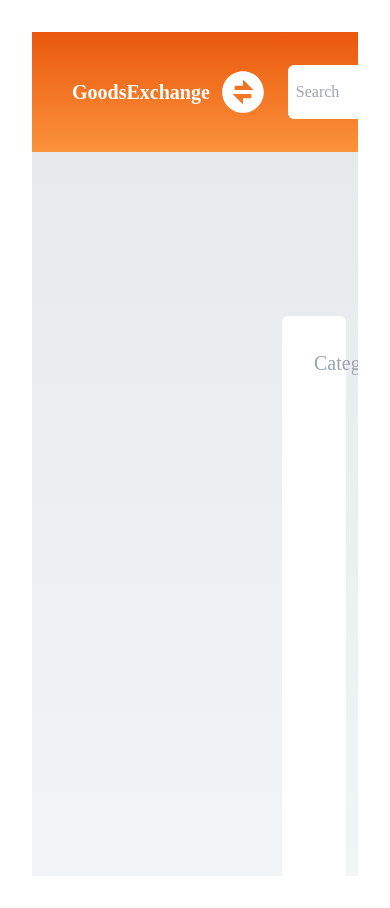
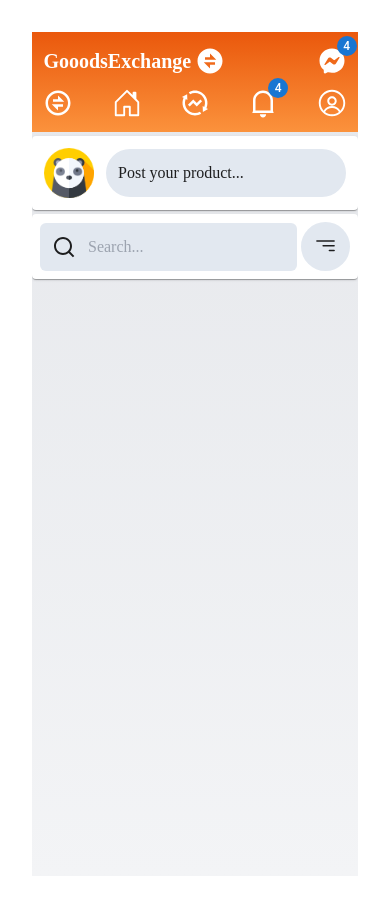
Before and after one commit to SWD392-GoodsExchange/Frontend, a React app: page / in a window 390 px wide. Built offline with nearby package versions, Linux system fonts and the light colour scheme; grey boxes are pictures that could not be loaded; the HTML template or start-up script is replaced by a standard one.

Commit message:
fix navbar and homepage

```diff
--- a/src/components/Avatar/Avatar.tsx
+++ b/src/components/Avatar/Avatar.tsx
@@ -7,8 +7,12 @@
     <div className="flex flex-col items-center my-8 rounded-full text-black">
       <img src={MyAvatar} alt="My Avatar" className="w-[80px] h-[80px]" />
       <p className="font-semibold text-20 flex items-center gap-1">
-        User <IoIosMale color="#0D6EFD" size={"22px"} />
+        User
+        <div className="p-1 bg-white rounded-full">
+          <IoIosMale color="#0D6EFD" size={"22px"} />
+        </div>
       </p>
+
       <p className="font-light text-20 italic">user2003@fpt.edu.vn</p>
     </div>
   );
--- a/src/components/CreateProduct/CreateProduct.tsx
+++ b/src/components/CreateProduct/CreateProduct.tsx
@@ -1,4 +1,5 @@
 import {
+  Button,
   Card,
   Dialog,
   DialogActions,
@@ -7,9 +8,10 @@
   Divider,
   IconButton,
   TextField,
+  Tooltip,
 } from "@mui/material";
 import React, { useState } from "react";
-import MyAvat from "../../assets/bear.png";
+import MyAvat from "../../assets/panda.png";
 import { TiDelete } from "react-icons/ti";
 import { GiClothes, GiShorts } from "react-icons/gi";
 import { RiComputerLine } from "react-icons/ri";
@@ -26,74 +28,57 @@
 import ReactImageUploading from "react-images-uploading";
 
 const categoryList = [
+  { title: "School supply" },
   {
-    icon: <GiClothes size={"25px"} />,
-    title: "Fashion",
+    title: "Colthes",
   },
   {
-    icon: <RiComputerLine size={"25px"} />,
-    title: "Laptop",
+    title: "Technology",
   },
   {
-    icon: <FaMobileAlt size={"25px"} />,
-    title: "Mobile",
+    title: "Game",
   },
   {
-    icon: <PiShirtFolded size={"25px"} />,
-    title: "T-Shirt",
+    title: "HomeStuff",
   },
   {
-    icon: <MdOutlinePets size={"25px"} />,
     title: "Pet",
   },
   {
-    icon: <IoFastFoodOutline size={"25px"} />,
-    title: "Food",
-  },
-  {
-    icon: <GiShorts size={"25px"} />,
-    title: "Short",
-  },
-  {
-    icon: <CgGames size={"25px"} />,
-    title: "Game",
-  },
-  {
-    icon: <PiGuitarLight size={"25px"} />,
-    title: "Music",
-  },
-  {
-    icon: <PiToolboxLight size={"25px"} />,
-    title: "Work",
+    title: "Others",
   },
 ];
 
 const originList = [
+  { title: "Vietnam" },
   {
-    icon: <img src={JapanFlag} alt="Japan" />,
     title: "Japan",
   },
   {
-    icon: <img src={VietNamFlag} alt="VietNam" />,
-    title: "VietNam",
-  },
-  {
-    icon: <img src={UsaFlag} alt="USA" />,
     title: "USA",
   },
   {
-    icon: <img src={ChinaFlag} alt="China" />,
     title: "China",
   },
   {
-    icon: <img src={ThaiLanFlag} alt="Thailand" />,
     title: "Thailand",
+  },
+  {
+    title: "Korea",
+  },
+  {
+    title: "Others",
   },
 ];
 
 const CreateProduct = () => {
   const [openDialog, setOpenDialog] = useState(false);
   const [previewImage, setPreviewImage] = useState<string | null>(null);
+  const [type, setType] = useState("exchange");
+
+  const onChangeType = (e: React.ChangeEvent<HTMLSelectElement>) => {
+    setType(e.target.value);
+  };
 
   const handleImageUpload = (event: React.ChangeEvent<HTMLInputElement>) => {
     const file = event.target.files?.[0];
@@ -118,15 +103,15 @@
     setOpenDialog(false);
   };
   return (
-    <div className="flex justify-start mx-[250px] text-20 text-black mt-[50px]">
+    <div className="flex justify-center text-20 text-black my-1">
       <Card>
-        <div className="flex p-3 w-[500px] items-center">
+        <div className="flex p-3 w-auto items-center">
           <img src={MyAvat} className="w-[50px] h-[50px]" />
           <button
             onClick={onClickOpenDialog}
-            className="flex text-16  p-3 ml-3 w-[500px] rounded-full bg-slate-200 hover:bg-slate-300"
+            className="flex text-16  p-3 ml-3 w-[340px] rounded-full bg-slate-200 hover:bg-slate-400 hover:text-white transiton-all duration-300"
           >
-            Post your product
+            Post your product...
           </button>
         </div>
       </Card>
@@ -147,7 +132,7 @@
           },
         }}
       >
-        <DialogTitle className="w-auto flex justify-between items-center">
+        <DialogTitle className="flex justify-between items-center">
           <p>Post Product</p>
           <IconButton>
             <TiDelete onClick={handleCloseDialog} size={"30px"} />
@@ -155,18 +140,19 @@
         </DialogTitle>
         <Divider variant="fullWidth" />
         <DialogContent className="flex flex-col overflow-x-hidden overflow-y-auto">
-          <div className="flex items-center">
-            <img src={MyAvat} className="w-[70px] h-[70px]" />
-            <div className="flex flex-col justify-center ">
+          <div className="flex flex-col items-start">
+            <div className="flex items-center">
+              <img src={MyAvat} className="w-[60px] h-[60px]" />
               <p className="font-bold mx-2 text-20">Mong Luan Vo</p>
-              <div className="flex gap-5 items-center mx-2">
+            </div>
+
+            <div className="flex flex-col my-3 justify-center ">
+              <div className="flex flex-col gap-5 items-start mx-2">
                 <div className="p-2 flex gap-3 bg-yellow-400 hover:bg-yellow-600 rounded-md">
                   <label>Category </label>
                   <select>
                     {categoryList.map((item) => (
-                      <option>
-                        {item.icon} {item.title}
-                      </option>
+                      <option>{item.title}</option>
                     ))}
                   </select>
                 </div>
@@ -174,18 +160,38 @@
                   <label>Origin</label>
                   <select>
                     {originList.map((item) => (
-                      <option>
-                        {item.icon} {item.title}
-                      </option>
+                      <option>{item.title}</option>
                     ))}
                   </select>
                 </div>
                 <div className="p-2 flex gap-3 bg-orange-400 hover:bg-orange-600 rounded-md">
-                  <label>Type </label>
-                  <select>
-                    <option>Exchange</option>
-                    <option>Purchase</option>
+                  <label>Type</label>
+                  <select onChange={onChangeType}>
+                    <option value={"exchange"}>Exchange</option>
+                    <option value={"trade"}>Trade</option>
                   </select>
+                </div>
+                <div className="text-black flex items-center gap-2 ">
+                  <label>Price</label>
+                  <Tooltip
+                    placement="right-start"
+                    title={
+                      type === "trade"
+                        ? "Input price which you want"
+                        : "Only trade"
+                    }
+                  >
+                    <input
+                      disabled={type === "trade" ? false : true}
+                      className={`bg-slate-200 p-2 rounded-md ${
+                        type === "trade"
+                          ? `bg-slate-200`
+                          : ` cursor-not-allowed`
+                      }`}
+                      type="number"
+                      placeholder="VND"
+                    />
+                  </Tooltip>
                 </div>
               </div>
             </div>
@@ -196,10 +202,19 @@
               placeholder="Write title of your product"
             />
           </div>
+          <div className="flex justify-center my-3">
+            <TextField
+              variant="outlined"
+              fullWidth
+              multiline
+              label="Description"
+              color="secondary"
+            />
+          </div>
           {previewImage && (
-            <div className="flex items-start w-[500px]">
-              <div className="flex ml-36 w-[450px] items-start justify-center outline-dashed">
-                <img className="w-[450px] h-[auto]" src={previewImage} />
+            <div className="flex items-start w-[375px]">
+              <div className="flex w-[250px] items-start justify-start outline-dashed">
+                <img className="w-[250px] h-[auto]" src={previewImage} />
               </div>
               <div>
                 <TiDelete
@@ -213,6 +228,9 @@
           <div>
             <input type="file" onChange={handleImageUpload} />
           </div>
+          <div className="flex justify-center mt-6">
+            <Button variant="contained">Post</Button>
+          </div>
         </DialogContent>
       </Dialog>
     </div>
--- /dev/null
+++ b/src/components/ExchangeList/ExchangeList.tsx
@@ -0,0 +1,59 @@
+import React from "react";
+import Avatar from "../../assets/bear.png";
+import ATM from "../../assets/—Pngtree—credit card_5933595.png";
+import { CiBookmark } from "react-icons/ci";
+import { GoReport } from "react-icons/go";
+import { LiaExchangeAltSolid } from "react-icons/lia";
+import { Tooltip } from "@mui/material";
+
+const ExchangeList = () => {
+  return (
+    <div className="px-3 mx-[547px] py-3 my-1 flex flex-col items-start gap-2 bg-white w-[425px] rounded-md">
+      <div className="flex gap-3">
+        <img src={Avatar} width={50} height={50} />
+        <div className="flex flex-col items-start">
+          <h4 className="font-bold">Nguyen Dinh Hoang Huy</h4>
+          <p className="font-light">23p</p>
+        </div>
+      </div>
+      <div className="flex gap-1">
+        <div className="p-2 my-2 bg-yellow-500 text-center items-center rounded-2xl text-white hover:bg-yellow-700 cursor-text">
+          <p>Technology</p>
+        </div>
+        <div className="p-2 my-2 bg-blue-500 text-center items-center rounded-2xl text-white hover:bg-blue-700 cursor-text">
+          <p>Japan</p>
+        </div>
+      </div>
+      <div>
+        <p className="font-semibold">Title</p>
+      </div>
+      <div className="flex flex-col justify-center my-2">
+        <Tooltip title="Description" placement="top">
+          <img
+            className="outline outline-1 w-full rounded-lg"
+            src={ATM}
+            width={"300px"}
+            height="auto"
+          />
+        </Tooltip>
+      </div>
+      <p className="bg-slate-300 w-[100%] h-[2px]"></p>
+      <div className="w-[100%] text-slate-700 flex justify-between">
+        <p className="flex gap-1 items-center transition-all duration-300 bg-purple-500 rounded-lg p-2 cursor-pointer hover:bg-purple-700 hover:text-white">
+          <CiBookmark size={"22px"} />
+          Bookmark
+        </p>
+        <p className="flex gap-1 items-center transition-all duration-300 bg-orange-500 rounded-lg p-2 cursor-pointer hover:bg-orange-700 hover:text-white ">
+          <LiaExchangeAltSolid size={"22px"} />
+          Exchange
+        </p>
+        <p className="flex gap-1 items-center transition-all duration-300 bg-red-500 rounded-lg p-2 cursor-pointer hover:bg-red-700 hover:text-white">
+          <GoReport size={"22px"} />
+          Report
+        </p>
+      </div>
+    </div>
+  );
+};
+
+export default ExchangeList;
--- a/src/components/loginForm/LoginForm.tsx
+++ b/src/components/loginForm/LoginForm.tsx
@@ -25,8 +25,8 @@
   };
 
   return (
-    <div className="flex flex-col w-[500px]">
-      <div className="flex flex-col items-center justify-center gap-8">
+    <div className="flex flex-col md:w-auto">
+      <div className="flex flex-col items-center justify-center gap-5">
         <div className="flex flex-col justify-center items-center text-20">
           <RiExchangeFill
             color="white"
@@ -38,7 +38,7 @@
         <h4 className="text-20 font-semibold">Sign in</h4>
       </div>
 
-      <div className="flex flex-col gap-6">
+      <div className="flex flex-col gap-4">
         <div className="flex flex-col gap-2">
           <p>User name</p>
           <input
@@ -59,13 +59,13 @@
             {showPassword ? (
               <FiEye
                 onClick={togglePasswordVisibility}
-                className="cursor-pointer"
+                className="cursor-pointer mr-3"
                 size={"22px"}
               />
             ) : (
               <RxEyeClosed
                 onClick={togglePasswordVisibility}
-                className="cursor-pointer"
+                className="cursor-pointer mr-3"
                 size={"22px"}
               />
             )}
@@ -82,7 +82,7 @@
       >
         Sign In
       </button>
-      <p className="text-slate-400 mr-48 justify-center items-center">
+      <p className="text-slate-400 justify-center items-center">
         You don't have account?
         <span className="text-orange-400">
           <button
--- a/src/components/navbar/Navbar.tsx
+++ b/src/components/navbar/Navbar.tsx
@@ -10,14 +10,23 @@
   Dialog,
   DialogActions,
   DialogContent,
+  Tooltip,
 } from "@mui/material";
 import MyAvat from "../../assets/bear.png";
 import LoginForm from "../loginForm/LoginForm";
 import SignUp from "../registerForm/SignUp";
+import { RiMessengerFill } from "react-icons/ri";
+import { FaExchangeAlt } from "react-icons/fa";
+import { RiExchangeLine } from "react-icons/ri";
+import { RiNotification4Line } from "react-icons/ri";
+import { BsHouseDoor } from "react-icons/bs";
+import { RxAvatar } from "react-icons/rx";
+import { useNavigate } from "react-router-dom";
+import { RiExchangeFundsLine } from "react-icons/ri";
 
 const Navbar = () => {
+  const navigate = useNavigate();
   const [open, setOpen] = useState(false);
-  const [activePage, setActivePage] = useState("Exchange");
   const [changeForm, setChangeForm] = useState("Signin");
 
   const handleClickOpen = () => {
@@ -29,74 +38,66 @@
     setChangeForm("Signin");
   };
 
+  const handleClickProfile = () => {
+    navigate("/my-profile");
+  };
+
   return (
-    <nav className="flex  items-center bg-gradient-to-b from-orange-600 to-orange-400 h-[120px] px-10">
-      <div className="flex items-center">
-        <div className="text-20 font-bold mr-2">GoodsExchange</div>
-        <RiExchangeFill
-          size={"50px"}
-          color="white"
-          className="cursor-pointer"
-        />
-      </div>
-      <div className="flex bg-white ml-[20px] p-2 rounded-md text-black">
-        <input
-          className="pr-20 border-none outline-none"
-          placeholder="Search"
-        ></input>
-        <button className="bg-orange-500 p-2 rounded-md hover:bg-orange-700">
-          <CiSearch size={"22px"} color="white" />
-        </button>
-      </div>
-      <p
-        onClick={() => {
-          setActivePage("Exchange");
-        }}
-        className={`ml-16 p-3 cursor-pointer text-20 ${
-          activePage == "Exchange" ? ` bg-white text-orange-500` : ``
-        } rounded-md hover:text-orange-300`}
-      >
-        Exchange
-      </p>
-      <p
-        onClick={() => setActivePage("Purchase")}
-        className={`mx-16 p-3 cursor-pointer ${
-          activePage == "Purchase" ? `bg-white text-orange-500` : ``
-        } hover:text-orange-300 text-20 rounded-md`}
-      >
-        Purchase
-      </p>
-
-      <div className="mx-[50px] gap-14 flex items-center">
-        <div className="hover:bg-orange-700 p-2 rounded-md">
-          <Badge badgeContent={4} color="info">
-            <BsCart4 size={"25px"} />
-          </Badge>
+    <div className="flex flex-col gap-3 items-center justify-center bg-gradient-to-b from-orange-600 to-orange-400 h-[100px]">
+      <div className="flex justify-between w-[93%] ">
+        <div className="flex items-center gap-1">
+          <p className="font-semibold text-20">GooodsExchange</p>
+          <RiExchangeFill size={"30px"} />
         </div>
-        <div className="hover:bg-orange-700 p-2 rounded-md">
-          <Badge badgeContent={5} color="info">
-            <IoIosNotifications size={"25px"} />
-          </Badge>
-        </div>
-        <div className="hover:bg-orange-700 p-2 rounded-md">
-          <Badge badgeContent={10} color="info">
-            <IoChatboxEllipsesOutline size={"25px"} />
+        <div>
+          <Badge badgeContent={4} color="primary">
+            <RiMessengerFill size={"30px"} />
           </Badge>
         </div>
       </div>
-      <div className="font-semibold ">
-        {/* <p className="flex gap-2 items-center">
-          <img src={MyAvat} width={50} height={50} />
-          VoMongLuan
-        </p> */}
-        <button
-          onClick={handleClickOpen}
-          className="p-5 rounded-xl bg-white text-orange-500 hover:bg-orange-400 hover:text-white transition-all duration-500 shadow-2xl hover:shadow-md"
-        >
-          Sign In
-        </button>
+      <div className="flex justify-between items-center w-[93%]">
+        <Tooltip title="Exchange" enterDelay={300}>
+          <div>
+            <RiExchangeLine
+              className="hover:text-orange-300 cursor-pointer"
+              size={"30px"}
+            />
+          </div>
+        </Tooltip>
+        <Tooltip title="Trade" enterDelay={300}>
+          <div>
+            <BsHouseDoor
+              className="hover:text-orange-300 cursor-pointer"
+              size={"30px"}
+            />
+          </div>
+        </Tooltip>
+        <Tooltip title="Transaction" enterDelay={300}>
+          <div>
+            <RiExchangeFundsLine
+              className="hover:text-orange-300 cursor-pointer"
+              size={"30px"}
+            />
+          </div>
+        </Tooltip>
+        <Tooltip title="Notifications" enterDelay={300}>
+          <Badge badgeContent={4} color="primary">
+            <RiNotification4Line
+              className="hover:text-orange-300 cursor-pointer"
+              size={"30px"}
+            />
+          </Badge>
+        </Tooltip>
+        <Tooltip title="Profile" enterDelay={300}>
+          <div>
+            <RxAvatar
+              className="hover:text-orange-300 cursor-pointer"
+              size={"30px"}
+              onClick={handleClickOpen}
+            />
+          </div>
+        </Tooltip>
       </div>
-
       <Dialog
         disableEscapeKeyDown
         open={open}
@@ -129,7 +130,7 @@
           </button>
         </DialogActions>
       </Dialog>
-    </nav>
+    </div>
   );
 };
 
--- a/src/components/registerForm/SignUp.tsx
+++ b/src/components/registerForm/SignUp.tsx
@@ -57,7 +57,7 @@
   };
 
   return (
-    <div className="flex flex-col w-[500px]">
+    <div className="flex flex-col md:w-auto">
       <div className="flex flex-col items-center justify-center gap-8">
         <div className="flex flex-col justify-center items-center text-20">
           <RiExchangeFill
@@ -107,13 +107,13 @@
             {showPassword ? (
               <FiEye
                 onClick={togglePasswordVisibility}
-                className="cursor-pointer"
+                className="cursor-pointer mr-3"
                 size={"22px"}
               />
             ) : (
               <RxEyeClosed
                 onClick={togglePasswordVisibility}
-                className="cursor-pointer"
+                className="cursor-pointer mr-3"
                 size={"22px"}
               />
             )}
@@ -183,7 +183,7 @@
       >
         Sign Up
       </button>
-      <p className="text-slate-400 mr-48 justify-center items-center">
+      <p className="text-slate-400 justify-center items-center">
         You have account?
         <span className="text-orange-400">
           <button
--- a/src/pages/HomePage.tsx
+++ b/src/pages/HomePage.tsx
@@ -3,14 +3,34 @@
 import Category from "../components/category/Category";
 import SuggestList from "../components/suggestList/SuggestList";
 import CreateProduct from "../components/CreateProduct/CreateProduct";
+import { Card } from "@mui/material";
+import { RiSearchLine } from "react-icons/ri";
+import { BsFilterRight } from "react-icons/bs";
+import ExchangeList from "../components/ExchangeList/ExchangeList";
 
 const HomePage = () => {
   return (
     <div>
       <Navbar />
       <CreateProduct />
-      <Category />
-      <SuggestList />
+      <div className="flex justify-center text-center items-center my-1">
+        <Card className="flex items-center p-2 text-black bg-slate-200 w-[425px] md:max-w-md">
+          <div className="bg-slate-200 p-3 rounded-tl-md rounded-bl-md">
+            <RiSearchLine size={"24px"} />
+          </div>
+          <input
+            placeholder="Search..."
+            className="py-3 pr-12 md:pr-36 w-full outline-none bg-slate-200 rounded-tr-md rounded-br-md"
+          />
+          <div className="p-3 rounded-full bg-slate-200 ml-1 cursor-pointer transition-all duration-300 hover:bg-slate-400 hover:text-white">
+            <BsFilterRight size={"25px"} />
+          </div>
+        </Card>
+      </div>
+      <div className=" text-center text-black flex flex-col s my-1">
+        <ExchangeList />
+        <ExchangeList />
+      </div>
     </div>
   );
 };
--- a/src/pages/MyProfile/MemberInformation.tsx
+++ b/src/pages/MyProfile/MemberInformation.tsx
@@ -10,7 +10,7 @@
     navigate(-1);
   };
   return (
-    <div className="h-auto text-black bg-gradient-to-b from-orange-600 to-[#fbc4b8] pb-4">
+    <div className="h-auto text-black bg-gradient-to-b from-orange-600 to-[#f4a767] pb-4">
       <div className="flex justify-between px-3 py-2 items-center">
         <div
           className="rounded-full p-3 bg-white hover:bg-orange-200 cursor-pointer"
--- a/src/pages/MyProfile/MyProfile.tsx
+++ b/src/pages/MyProfile/MyProfile.tsx
@@ -7,13 +7,21 @@
 import { GoHistory } from "react-icons/go";
 import { Divider } from "@mui/material";
 import { GoChevronRight } from "react-icons/go";
-import { Link } from "react-router-dom";
+import { Link, useNavigate } from "react-router-dom";
 
 const MyProfile = () => {
+  const navigate = useNavigate();
+  const handleBackHome = () => {
+    navigate(-1);
+  };
+
   return (
-    <div className="h-screen text-black bg-gradient-to-b from-orange-600 to-[#fbc4b8] pb-4">
+    <div className="h-screen text-black bg-gradient-to-b from-orange-600 to-[#f4a767] pb-4">
       <div className="flex justify-between px-3 py-2 items-center">
-        <div className="rounded-full p-3 bg-white hover:bg-orange-200 cursor-pointer">
+        <div
+          onClick={handleBackHome}
+          className="rounded-full p-3 bg-white hover:bg-orange-200 cursor-pointer"
+        >
           <IoIosArrowBack size={"22px"} />
         </div>
         <p className="font-normal text-24 ">My Profile</p>
@@ -25,17 +33,17 @@
         <Avatar />
       </div>
       <div className="flex justify-center items-center mb-5">
-        <div className="flex flex-col items-center p-4 w-[90px] mx-0.5 bg-white rounded-xl">
+        <div className="flex flex-col shadow-md items-center p-4 w-[90px] mx-0.5 bg-white rounded-xl">
           <p>Product</p>
           <p className="italic text-orange-500 font-bold">34</p>
         </div>
-        <div className="flex flex-col items-center p-4  w-[90px] mx-0.5  bg-white rounded-xl">
+        <div className="flex flex-col shadow-md items-center p-4  w-[90px] mx-0.5  bg-white rounded-xl">
           <p>Order</p>
           <p className="italic text-orange-500 font-bold">16</p>
         </div>
       </div>
-      <div className="flex flex-col justify-center items-center">
-        <ul className="flex flex-col text-20 w-[300px] bg-white rounded-2xl">
+      <div className="flex flex-col  justify-center items-center">
+        <ul className="flex flex-col shadow-md text-20 w-[300px] bg-white rounded-2xl">
           <Link to="information">
             <li className="pl-4 py-5 flex items-center justify-between pr-5 hover:bg-orange-100 hover:rounded-t-2xl cursor-pointer">
               <p className="flex gap-3 items-center">
```
